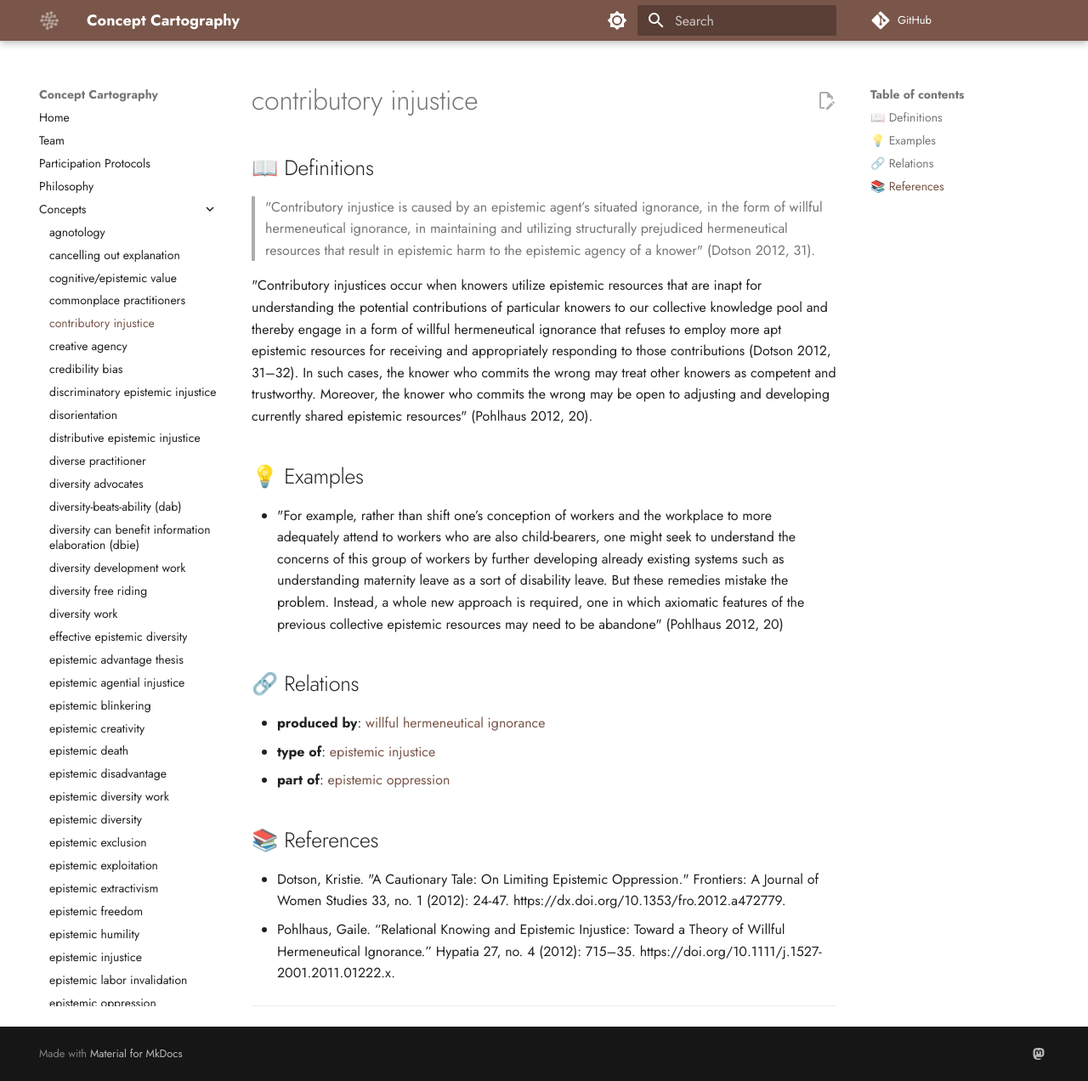
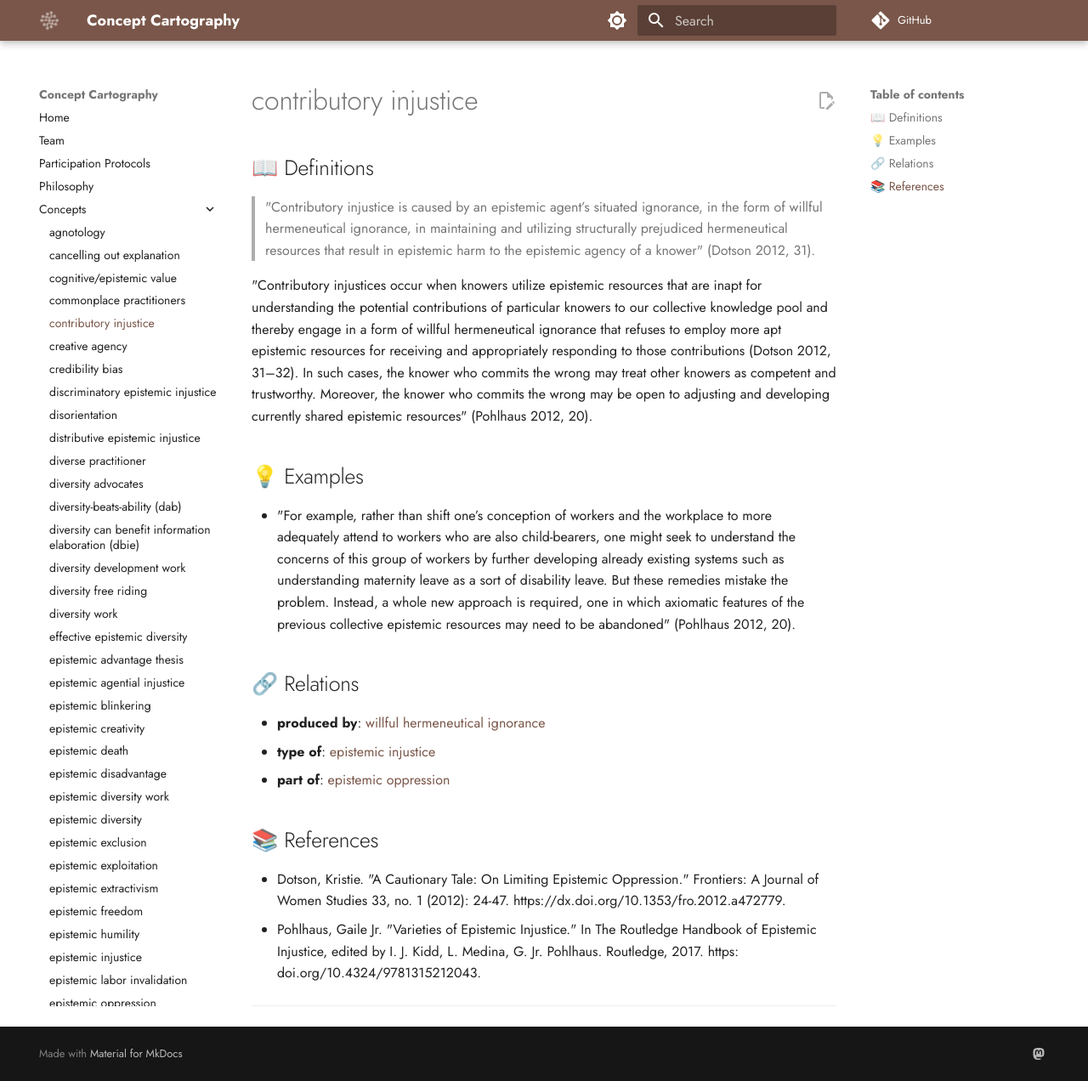
Before and after one commit to conceptcartography/conceptcartography, an MkDocs documentation site: the page built from docs/concepts/contributory-injustice.md, in a window 1280 px wide and 1272 px high. Shown: the whole window at 85% size. Built offline with MkDocs 1.6.1 and Material for MkDocs 9.7.7, drawn with Linux system fonts in a browser that asks for light colours; comment, search, counter and statistics services are not loaded; the version menu is left out.

Commit message:
Update contributory-injustice.md

```diff
--- a/docs/concepts/contributory-injustice.md
+++ b/docs/concepts/contributory-injustice.md
@@ -42,7 +42,7 @@ relations:
 
 ## 💡 Examples
 
-- "For example, rather than shift one’s conception of workers and the workplace to more adequately attend to workers who are also child-bearers, one might seek to understand the concerns of this group of workers by further developing already existing systems such as understanding maternity leave as a sort of disability leave. But these remedies mistake the problem. Instead, a whole new approach is required, one in which axiomatic features of the previous collective epistemic resources may need to be abandone" (Pohlhaus 2012, 20)
+- "For example, rather than shift one’s conception of workers and the workplace to more adequately attend to workers who are also child-bearers, one might seek to understand the concerns of this group of workers by further developing already existing systems such as understanding maternity leave as a sort of disability leave. But these remedies mistake the problem. Instead, a whole new approach is required, one in which axiomatic features of the previous collective epistemic resources may need to be abandoned" (Pohlhaus 2012, 20).
 
 ## 🔗 Relations
 
@@ -53,7 +53,7 @@ relations:
 ## 📚 References
 
 - Dotson, Kristie. "A Cautionary Tale: On Limiting Epistemic Oppression." Frontiers: A Journal of Women Studies 33, no. 1 (2012): 24-47. https://dx.doi.org/10.1353/fro.2012.a472779.
-- Pohlhaus, Gaile. “Relational Knowing and Epistemic Injustice: Toward a Theory of Willful Hermeneutical Ignorance.” Hypatia 27, no. 4 (2012): 715–35. https://doi.org/10.1111/j.1527-2001.2011.01222.x.
+- Pohlhaus, Gaile Jr. "Varieties of Epistemic Injustice." In The Routledge Handbook of Epistemic Injustice, edited by I. J. Kidd, L. Medina, G. Jr. Pohlhaus. Routledge, 2017. https: doi.org/10.4324/9781315212043.
 
 ---
 
```
